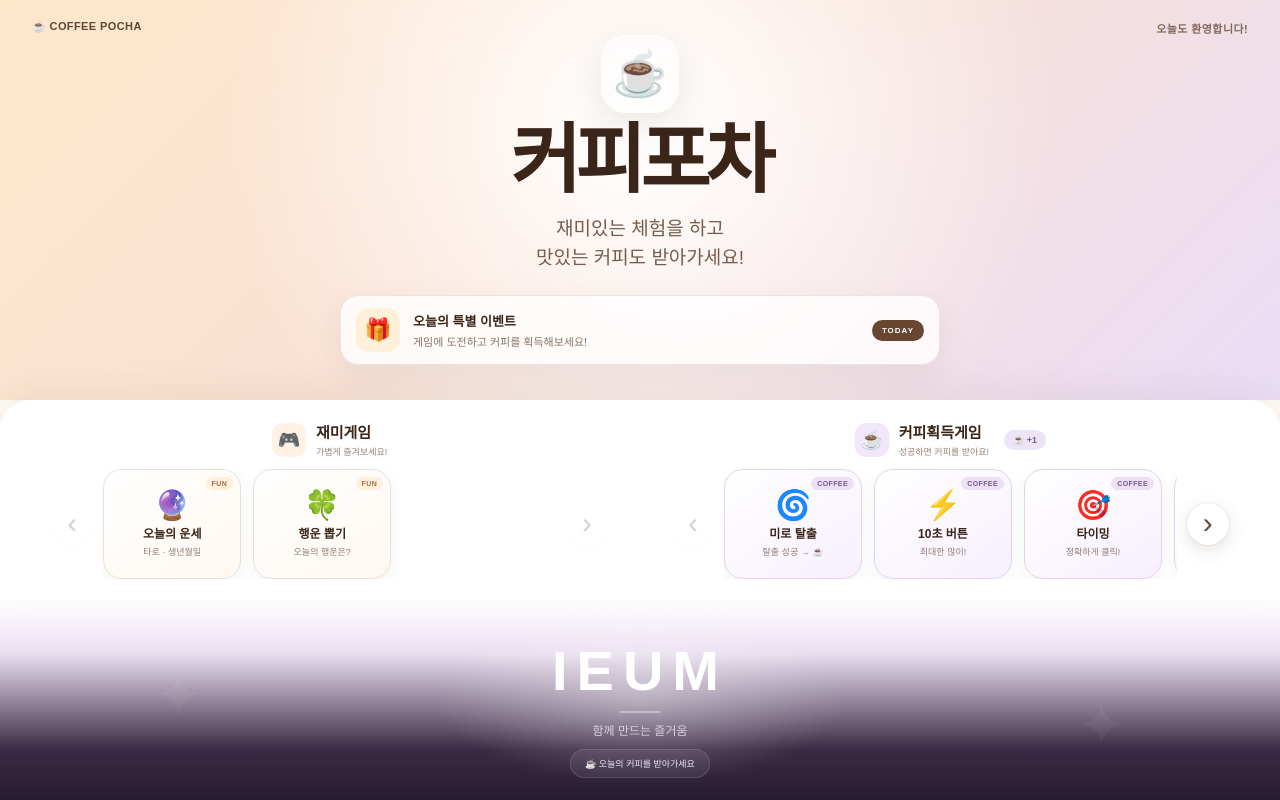
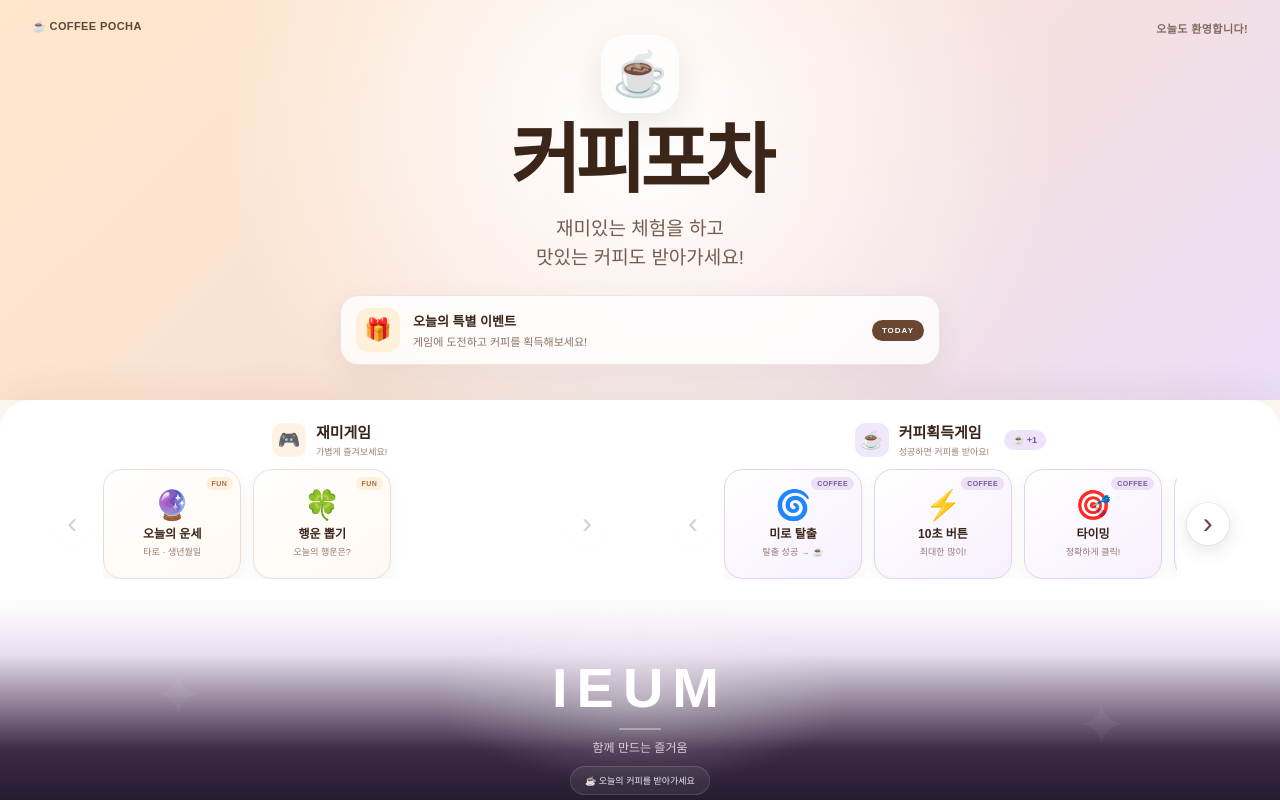
Before and after one commit to Marst-com/coffee-pocha, a plain HTML site: page frontend/index.html in a window 1280 px wide. Drawn offline with Linux system fonts and the light colour scheme.

Commit message:
Adjust vertical translation for styling

```diff
--- a/frontend/style.css
+++ b/frontend/style.css
@@ -642,7 +642,7 @@ body {
 
   text-align: center;
 
-  transform: translateY(8px);
+  transform: translateY(25px);
 }
 
 .ieum-logo {
```
